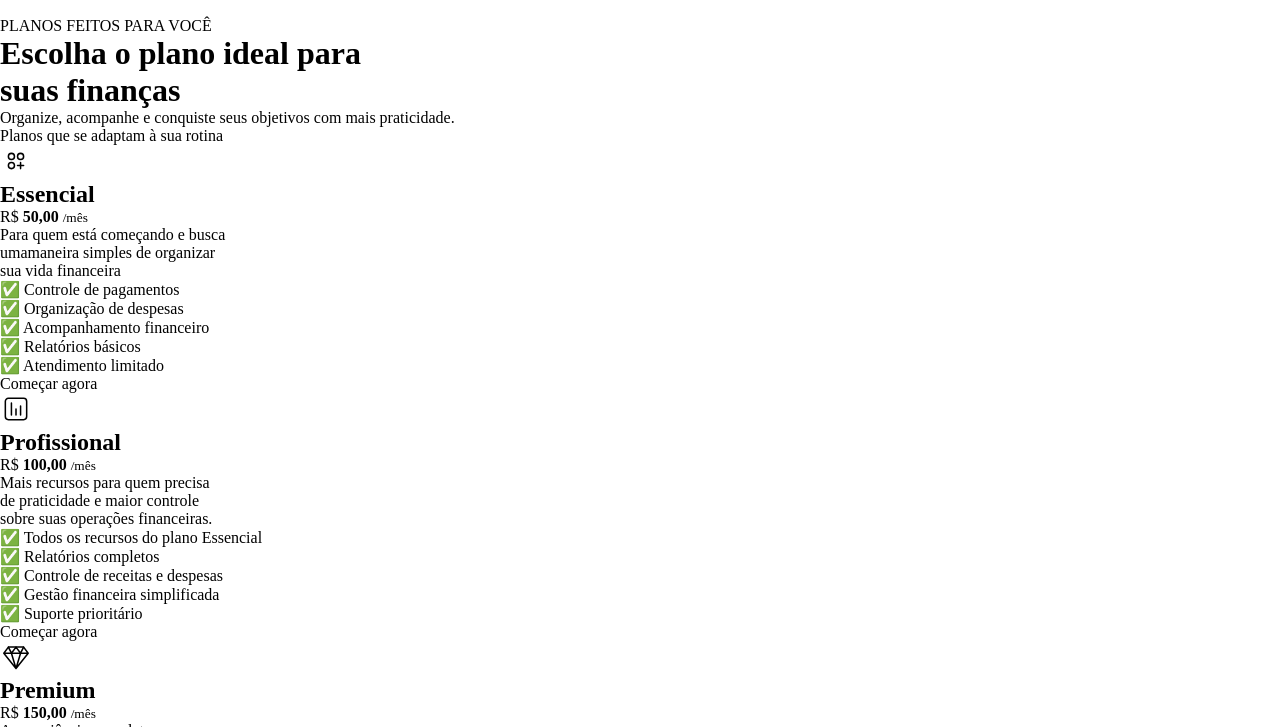
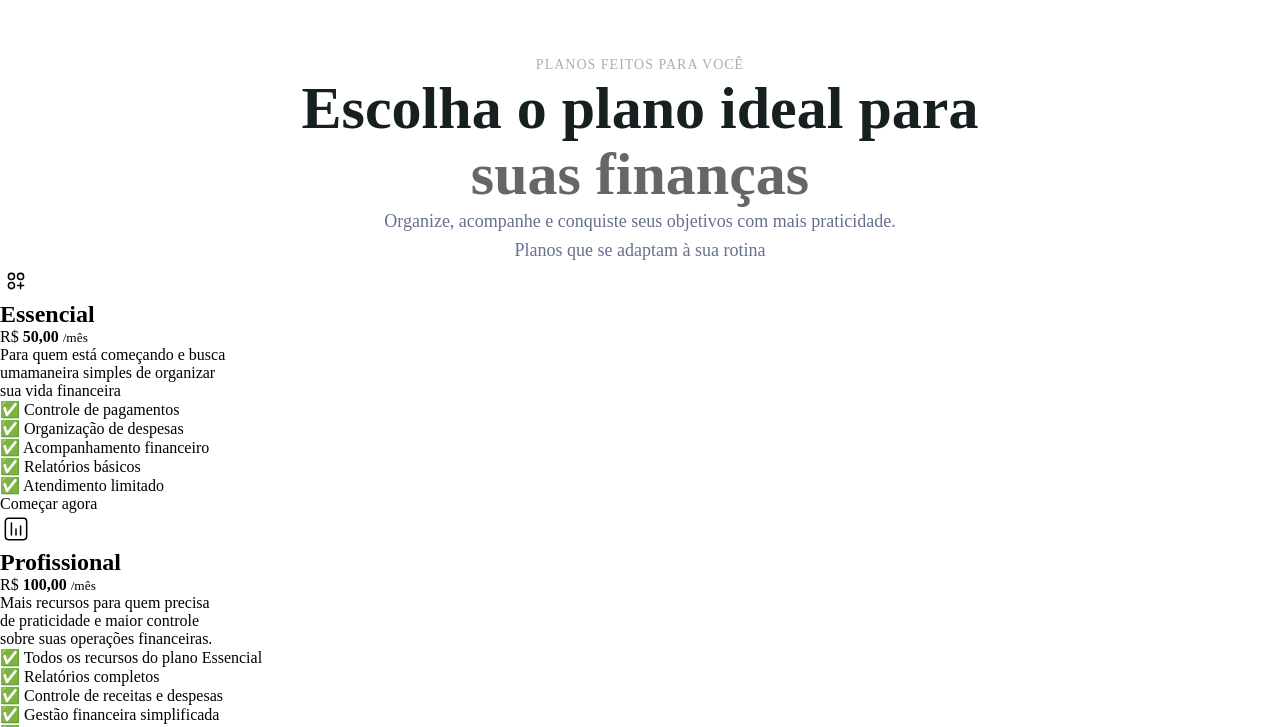
Before and after one commit to cristianalvesdesign-stack/Projetos-Digital-College, a plain HTML site: page Projeto02-Nivel-2/index.html in a window 1280 px wide. Shown: the part 73-800 px from the top of the page. Drawn offline with Linux system fonts and the light colour scheme.

Commit message:
Estilizacao title

```diff
--- a/Projeto02-Nivel-2/style.css
+++ b/Projeto02-Nivel-2/style.css
@@ -71,3 +71,28 @@ nav a:hover {
     background-color: #757575;
     color: white;
 }
+.introduction {
+    text-align: center;
+    margin-top: 40px;
+}
+.introduction .light {
+    color: rgb(173, 173, 173);
+    font-size: 14px;
+    letter-spacing: 1px;
+    font-weight: 200;
+    margin-bottom: 2px;
+}
+.introduction h1 {
+    font-size: 60px;
+    line-height: 1.1;
+    font-weight: 700;
+    color: #172020;
+}
+.introduction h1 span {
+    color: rgb(102, 102, 102);
+}
+.introduction > p:last-child {
+    font-size: 18px;
+    line-height: 1.6;
+    color: #66708f;
+}
```
